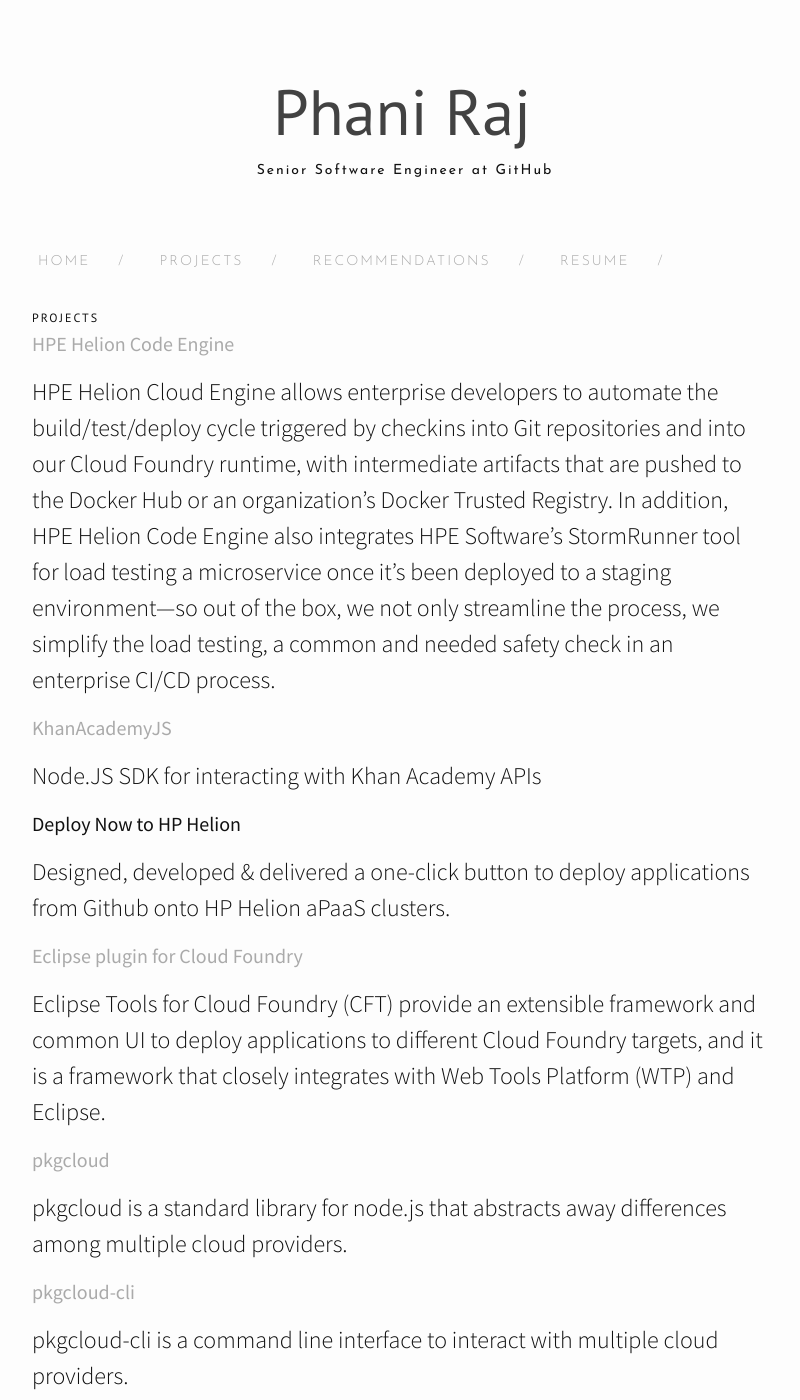
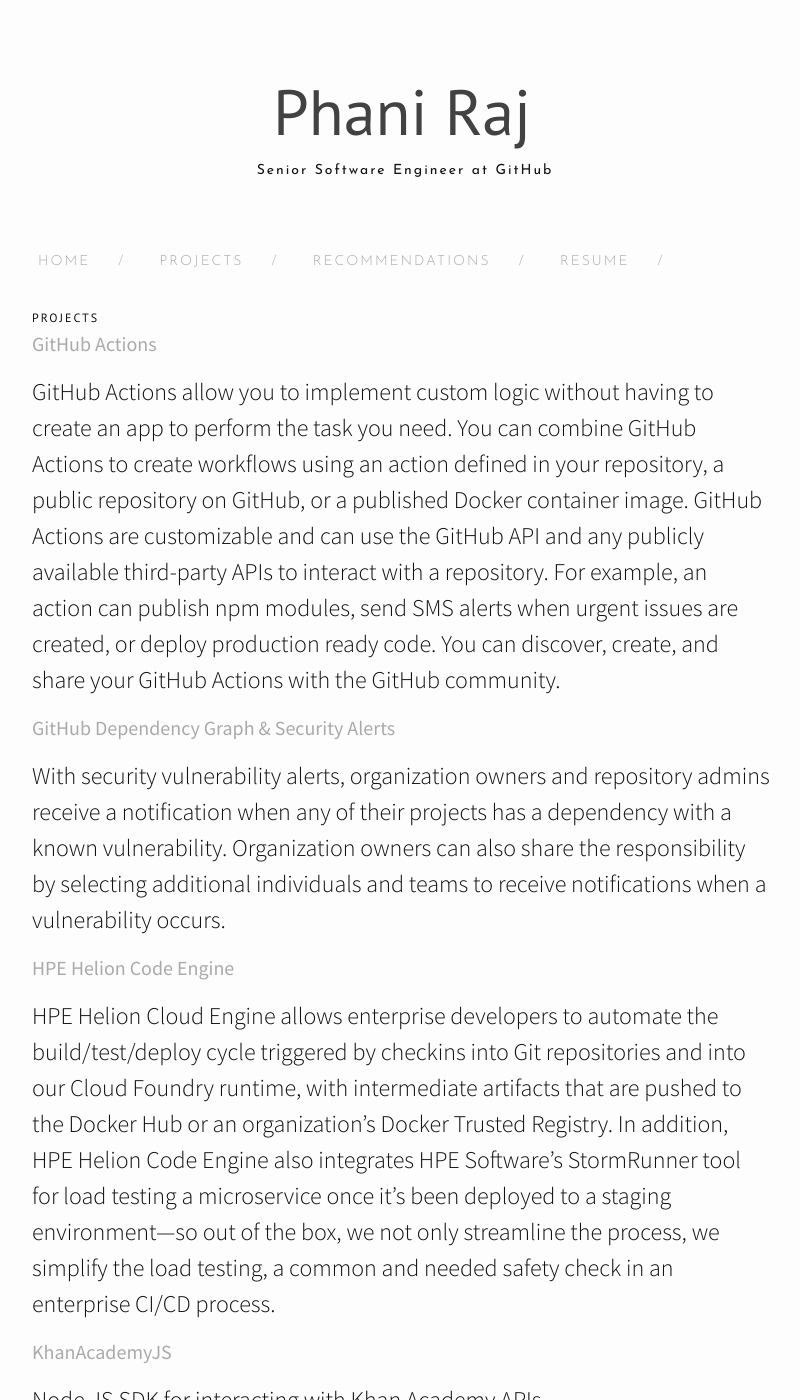
Before and after one commit to Phanatic/phanatic.github.io, a Jekyll site: the page built from projects.md, in a window 1280 px wide and 1400 px high. Shown: the whole window, without its empty margins (238-1038 px from the left). Built offline with Jekyll 4.4.1, drawn with Linux system fonts in a browser that asks for light colours; nearby versions of some CDN libraries; comment, search, counter and statistics services are not loaded.

Commit message:
Update projects

```diff
--- a/projects.md
+++ b/projects.md
@@ -3,6 +3,16 @@ layout: page
 title : Projects
 permalink: /projects/
 ---
+
+#### [GitHub Actions](https://developer.github.com/actions/)
+
+GitHub Actions allow you to implement custom logic without having to create an app to perform the task you need. You can combine GitHub Actions to create workflows using an action defined in your repository, a public repository on GitHub, or a published Docker container image. GitHub Actions are customizable and can use the GitHub API and any publicly available third-party APIs to interact with a repository. For example, an action can publish npm modules, send SMS alerts when urgent issues are created, or deploy production ready code. You can discover, create, and share your GitHub Actions with the GitHub community.
+
+#### [GitHub Dependency Graph & Security Alerts](https://help.github.com/articles/listing-the-packages-that-a-repository-depends-on/)
+
+ With security vulnerability alerts, organization owners and repository admins receive a notification when any of their projects has a dependency with a known vulnerability. Organization owners can also share the responsibility by selecting additional individuals and teams to receive notifications when a vulnerability occurs.
+
+
 #### [HPE Helion Code Engine](https://docs.hpcloud.com/stackato/index.html#stackato/ops/quickstart_hce.html)
 
 HPE Helion Cloud Engine allows enterprise developers to automate the build/test/deploy cycle triggered by checkins into Git repositories and into our Cloud Foundry runtime, with intermediate artifacts that are pushed to the Docker Hub or an organization’s Docker Trusted Registry. In addition, HPE Helion Code Engine also integrates HPE Software’s StormRunner tool for load testing a microservice once it’s been deployed to a staging environment—so out of the box, we not only streamline the process, we simplify the load testing, a common and needed safety check in an enterprise CI/CD process.
```
